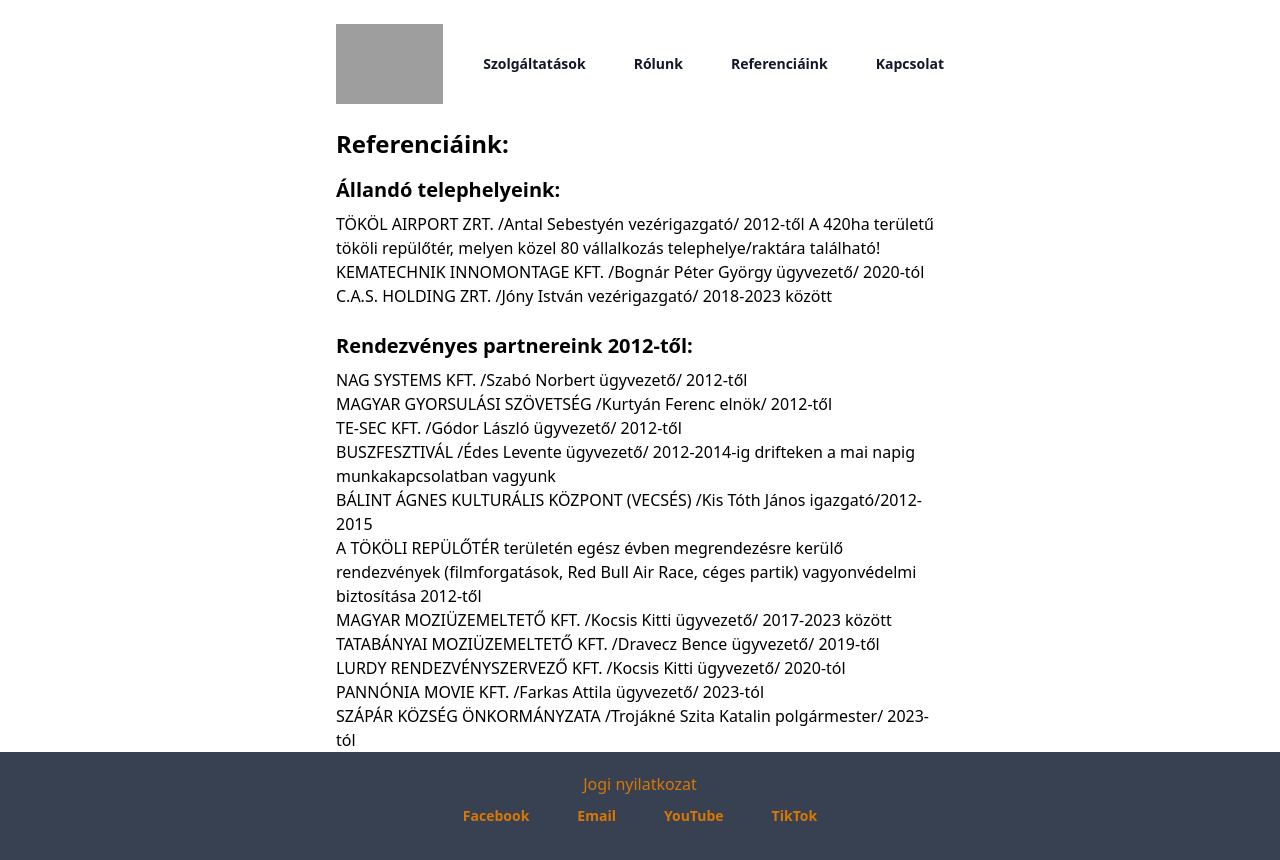
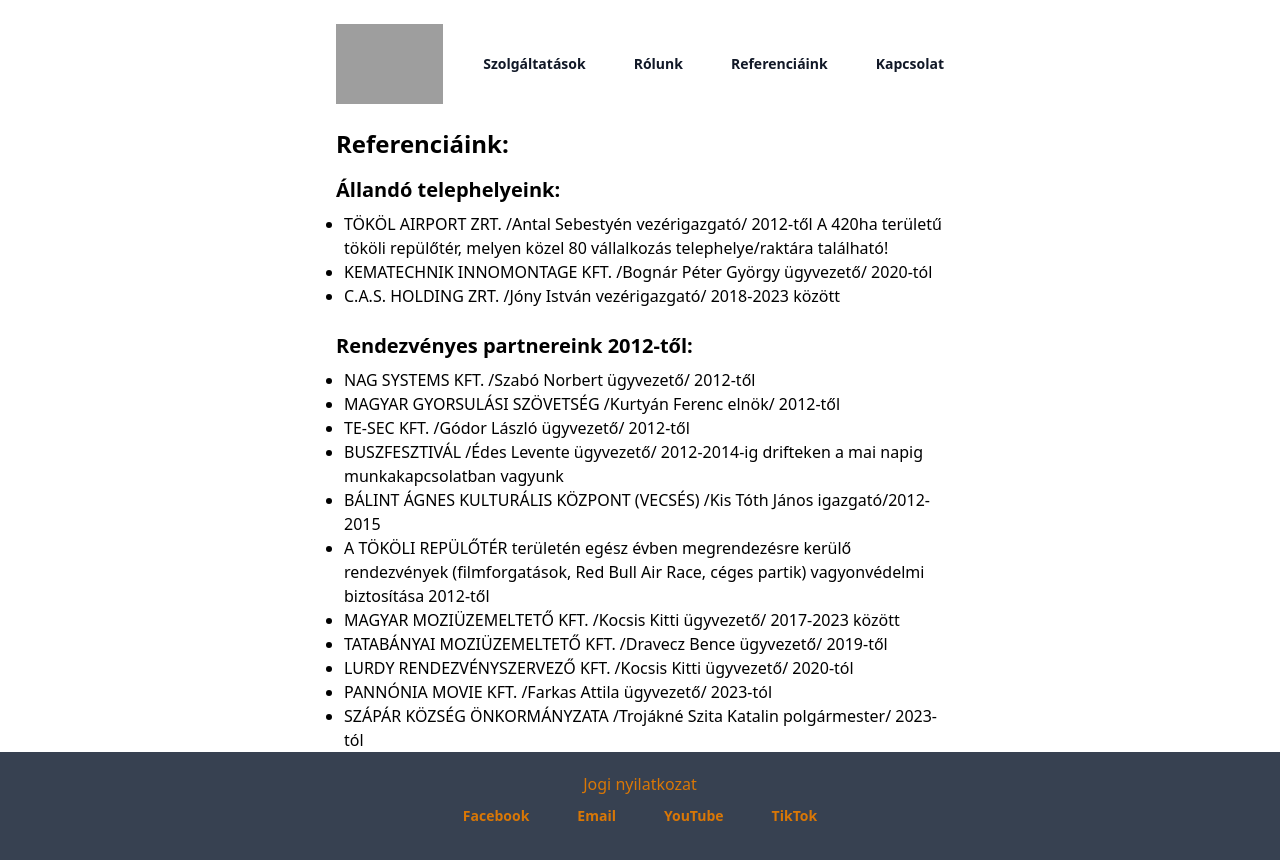
Before and after one commit to kernerdev/Tibrob-Sec, a React app: page /Tibrob-Sec/references in a window 1280 px wide. Shown: the top 860 px of the page. Built offline with nearby package versions, Linux system fonts and the light colour scheme; grey boxes are pictures that could not be loaded.

Commit message:
update in lists

```diff
--- a/src/pages/ReferencePage.tsx
+++ b/src/pages/ReferencePage.tsx
@@ -9,7 +9,7 @@
     <h2 className="text-2xl font-bold mb-4">Referenciáink:</h2>
     <h3 className="text-xl font-bold mb-2">Állandó telephelyeink:</h3>
     <p className="mb-6">
-        <ul>
+        <ul className="list-disc pl-2">
             <li>TÖKÖL AIRPORT ZRT. /Antal Sebestyén vezérigazgató/ 2012-től A 420ha területű tököli repülőtér, melyen közel 80 vállalkozás telephelye/raktára található! </li>
             <li>KEMATECHNIK INNOMONTAGE KFT. /Bognár Péter György ügyvezető/ 2020-tól </li>
             <li>C.A.S. HOLDING ZRT. /Jóny István vezérigazgató/ 2018-2023 között</li>
@@ -17,7 +17,7 @@
     </p>
     <h3 className="text-xl font-bold mb-2">Rendezvényes partnereink 2012-től:</h3>
     <p>
-        <ul>
+        <ul className="list-disc pl-2">
             <li>NAG SYSTEMS KFT. /Szabó Norbert ügyvezető/ 2012-től</li>
             <li>MAGYAR GYORSULÁSI SZÖVETSÉG /Kurtyán Ferenc elnök/ 2012-től </li>
             <li>TE-SEC KFT. /Gódor László ügyvezető/ 2012-től </li>
@@ -33,6 +33,7 @@
     </p>
     </div>
 
+
     <Footer />
     </>
   );
```
Lines whose indentation alone changed are shown as unchanged.
